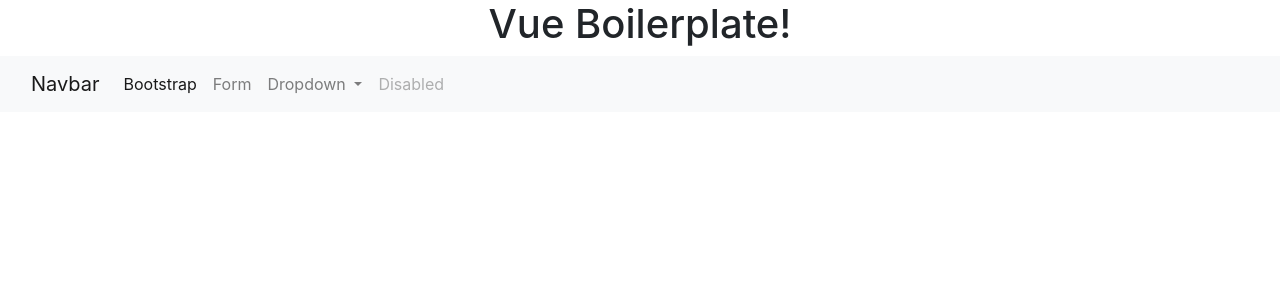
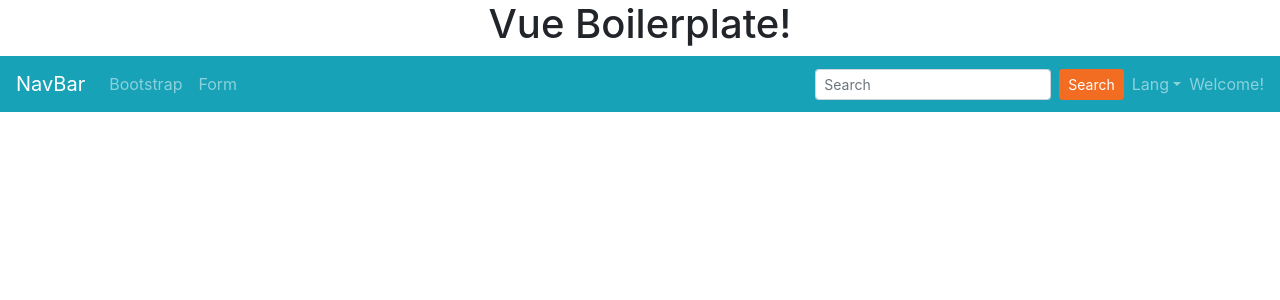
Before and after one commit to ducnm91/vuejs_boilerplate, a Vue app: page /home in a window 1280 px wide. Shown: the top 300 px of the page. Built offline with nearby package versions, Linux system fonts and the light colour scheme; what vue-highlightjs would draw is missing.

Commit message:
add locale

```diff
--- a/package.json
+++ b/package.json
@@ -13,6 +13,7 @@
     "core-js": "^3.6.5",
     "vue": "^2.6.11",
     "vue-highlightjs": "^1.3.3",
+    "vue-i18n": "^8.24.3",
     "vue-router": "^3.5.1"
   },
   "devDependencies": {
--- a/src/components/Common/Header.vue
+++ b/src/components/Common/Header.vue
@@ -1,36 +1,54 @@
 <template>
     <header>
-      <nav class="navbar navbar-expand-lg navbar-light bg-light">
-        <div class="container-fluid">
-          <a class="navbar-brand" href="#">Navbar</a>
-          <button class="navbar-toggler" type="button" data-bs-toggle="collapse" data-bs-target="#navbarSupportedContent" aria-controls="navbarSupportedContent" aria-expanded="false" aria-label="Toggle navigation">
-            <span class="navbar-toggler-icon"></span>
-          </button>
-          <div class="collapse navbar-collapse" id="navbarSupportedContent">
-            <ul class="navbar-nav me-auto mb-2 mb-lg-0">
-              <li class="nav-item">
-                <router-link to="/bootstrap" class="nav-link active">Bootstrap</router-link>
-              </li>
-              <li class="nav-item">
-                <router-link to="/form" class="nav-link">Form</router-link>
-              </li>
-              <li class="nav-item dropdown">
-                <a class="nav-link dropdown-toggle" href="#" id="navbarDropdown" role="button" data-bs-toggle="dropdown" aria-expanded="false">
-                  Dropdown
-                </a>
-                <ul class="dropdown-menu" aria-labelledby="navbarDropdown">
-                  <li><a class="dropdown-item" href="#">Action</a></li>
-                  <li><a class="dropdown-item" href="#">Another action</a></li>
-                  <li><hr class="dropdown-divider"></li>
-                  <li><a class="dropdown-item" href="#">Something else here</a></li>
-                </ul>
-              </li>
-              <li class="nav-item">
-                <a class="nav-link disabled" href="#" tabindex="-1" aria-disabled="true">Disabled</a>
-              </li>
-            </ul>
-          </div>
-        </div>
-      </nav>
+      <b-navbar toggleable="lg" type="dark" variant="info">
+        <b-navbar-brand href="#">NavBar</b-navbar-brand>
+
+        <b-navbar-toggle target="nav-collapse"></b-navbar-toggle>
+
+        <b-collapse id="nav-collapse" is-nav>
+          <b-navbar-nav>
+            <b-nav-item to="/bootstrap">Bootstrap</b-nav-item>
+            <b-nav-item to="/form" >Form</b-nav-item>
+
+          </b-navbar-nav>
+
+          <!-- Right aligned nav items -->
+          <b-navbar-nav class="ml-auto">
+            <b-nav-form>
+              <b-form-input size="sm" class="mr-sm-2" placeholder="Search"></b-form-input>
+              <b-button size="sm" class="my-2 my-sm-0" type="submit">Search</b-button>
+            </b-nav-form>
+
+            <b-nav-item-dropdown text="Lang" right>
+              <b-dropdown-item href="#" @click="changeLanguage('en')">EN</b-dropdown-item>
+              <b-dropdown-item href="#" @click="changeLanguage('nl')">JP</b-dropdown-item>
+            </b-nav-item-dropdown>
+
+            <b-nav-text>{{ $t("general.welcome") }}</b-nav-text>
+          </b-navbar-nav>
+        </b-collapse>
+      </b-navbar>
     </header>
 </template>
+<style lang="scss">
+  .navbar-dark .navbar-nav {
+    .nav-link {
+      &.router-link-active {
+        color: #fff;
+        &:focus,
+        &:hover {
+          color: #fff;
+        }
+      }
+    }
+  }
+</style>
+<script>
+export default {
+  methods: {
+    changeLanguage(lang) {
+      this.$i18n.locale = lang
+    }
+  }
+}
+</script>
--- /dev/null
+++ b/src/locale/en/auth.json
@@ -0,0 +1,4 @@
+{
+  "failed": "Login failed",
+  "success": "Login successful"
+}
--- /dev/null
+++ b/src/locale/en/general.json
@@ -0,0 +1,3 @@
+{
+  "welcome": "Welcome!"
+}
--- /dev/null
+++ b/src/locale/nl/auth.json
@@ -0,0 +1,4 @@
+{
+  "failed": "Het inloggen is mislukt",
+  "success": "Het inloggen is geslaagd"
+}
--- /dev/null
+++ b/src/locale/nl/general.json
@@ -0,0 +1,3 @@
+{
+  "welcome": "Welkom!"
+}
--- a/src/main.js
+++ b/src/main.js
@@ -13,9 +13,11 @@ Vue.config.productionTip = false
 import './plugins/vue-highlight';
 import './plugins/vue-bootstrap';
 import { router } from './plugins/vue-router';
+import i18n from './plugins/vue-i18n'
 
 
 new Vue({
   render: h => h(App),
-  router
+  router,
+  i18n
 }).$mount('#app')
--- /dev/null
+++ b/src/plugins/vue-i18n.js
@@ -0,0 +1,13 @@
+import Vue from 'vue'
+import VueI18n from 'vue-i18n'
+import messages from '../locale/index'
+
+Vue.use(VueI18n)
+
+const i18n = new VueI18n({
+    locale: 'en', // set locale
+    fallbackLocale: 'en',
+    messages, // set locale messages
+})
+
+export default i18n
--- a/src/views/Boostrap/Index.vue
+++ b/src/views/Boostrap/Index.vue
@@ -1,35 +1,16 @@
 <template>
     <div class="container">
-        <b-alert show>Default Alert</b-alert>
+        <b-button @click="showModal">Launch demo modal</b-button>
 
-        <b-alert variant="success" show>Success Alert</b-alert>
-
-        <b-alert v-model="showDismissibleAlert" variant="danger" dismissible>
-        Dismissible Alert!
-        </b-alert>
-
-        <b-alert
-        :show="dismissCountDown"
-        dismissible
-        variant="warning"
-        @dismissed="dismissCountDown=0"
-        @dismiss-count-down="countDownChanged"
-        >
-        <p>This alert will dismiss after {{ dismissCountDown }} seconds...</p>
-        <b-progress
-            variant="warning"
-            :max="dismissSecs"
-            :value="dismissCountDown"
-            height="4px"
-        ></b-progress>
-        </b-alert>
-
-        <b-button @click="showAlert" variant="info" class="m-1">
-        Show alert with count-down timer
-        </b-button>
-        <b-button @click="showDismissibleAlert=true" variant="info" class="m-1">
-        Show dismissible alert ({{ showDismissibleAlert ? 'visible' : 'hidden' }})
-        </b-button>
+        <b-modal id="modal-1" title="BootstrapVue" v-model="modalShow">
+            <p class="my-4">Hello from modal!</p>
+            <template v-slot:modal-header>
+                header
+            </template>
+            <template v-slot:modal-footer>
+                header
+            </template>
+        </b-modal>
 
     </div>
 </template>
@@ -39,7 +20,8 @@
       return {
         dismissSecs: 10,
         dismissCountDown: 0,
-        showDismissibleAlert: false
+        showDismissibleAlert: false,
+        modalShow: false
       }
     },
     methods: {
@@ -48,7 +30,15 @@
       },
       showAlert() {
         this.dismissCountDown = this.dismissSecs
+      },
+      showModal() {
+          this.$bvModal.show('modal-1')
       }
+    },
+    watch: {
+        modalShow(v) {
+            console.log(v)
+        }
     }
   }
 </script>
```
Also changed, not shown: src/locale/en/index.js (added, +14 -0 lines), src/locale/index.js (added, +15 -0 lines), src/locale/nl/index.js (added, +14 -0 lines), 1 other file (tests, documents, lock files or other folders).
